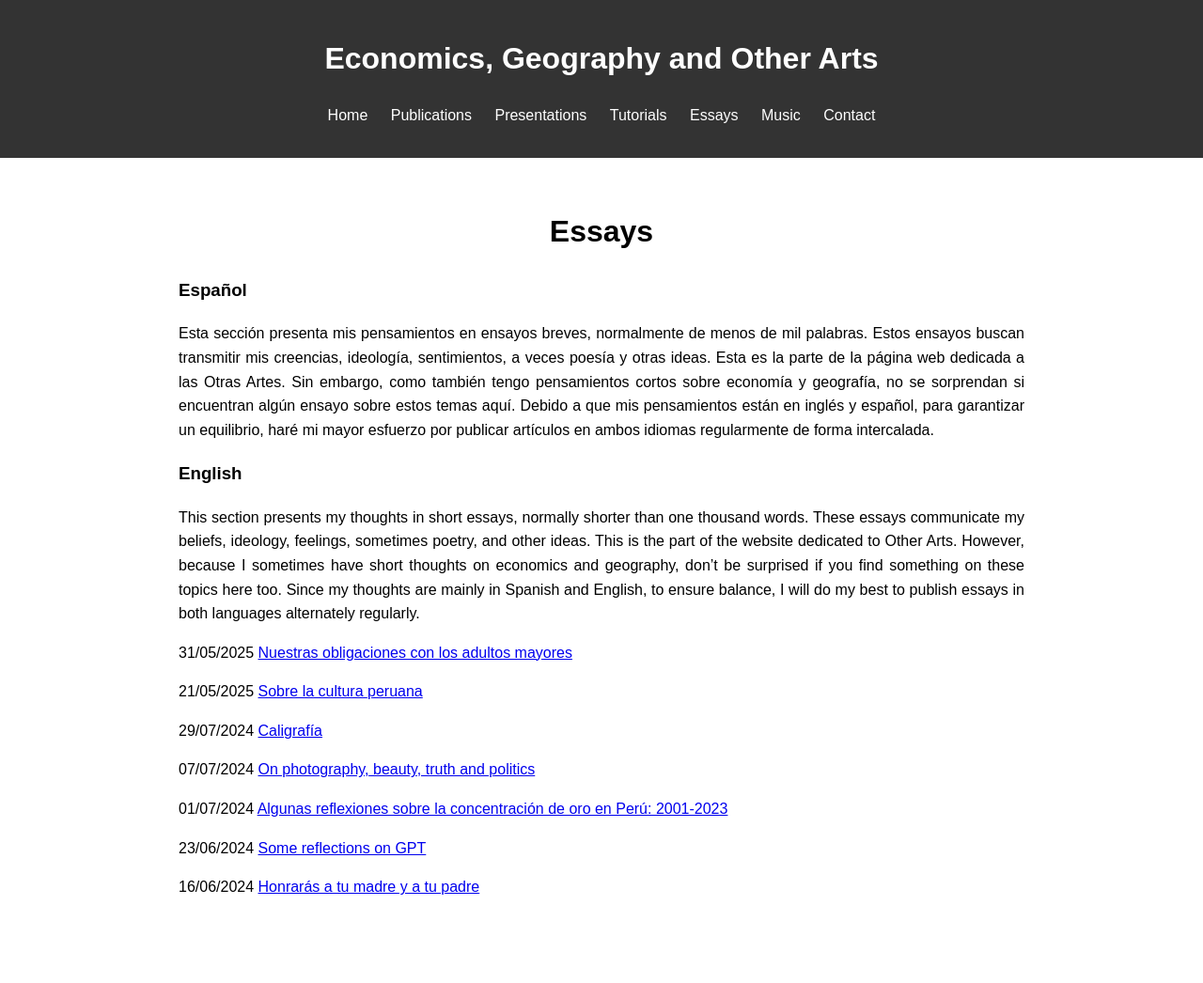
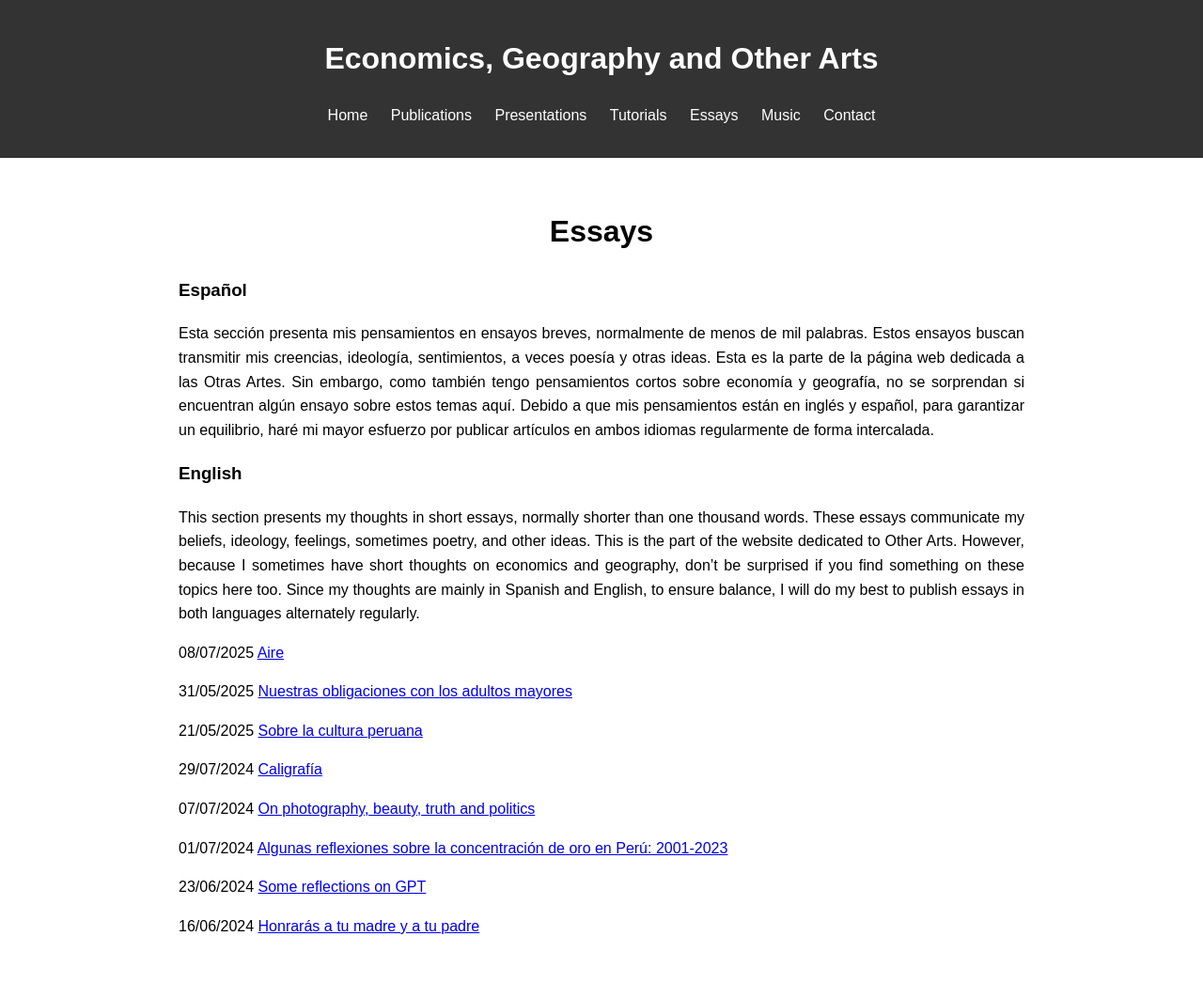
Before and after one commit to Favioleiva/favioleiva.github.io, a Jekyll site: the page built from essays.md, in a window 1280 px wide. Shown: the whole page at 94% size. Built offline with Jekyll 4.4.1, drawn with Linux system fonts in a browser that asks for light colours; nearby versions of some CDN libraries; before the commit the page ends 1005 px from its top, so only the background shows below that.

Commit message:
Update essays.md
added essay on air

```diff
--- a/essays.md
+++ b/essays.md
@@ -14,6 +14,8 @@ Esta sección presenta mis pensamientos en ensayos breves, normalmente de menos
 
 This section presents my thoughts in short essays, normally shorter than one thousand words. These essays communicate my beliefs, ideology, feelings, sometimes poetry, and other ideas. This is the part of the website dedicated to Other Arts. However, because I sometimes have short thoughts on economics and geography, don't be surprised if you find something on these topics here too. Since my thoughts are mainly in Spanish and English, to ensure balance, I will do my best to publish essays in both languages alternately regularly.
 
+08/07/2025 [Aire](essays/8aire.md)
+
 31/05/2025 [Nuestras obligaciones con los adultos mayores](essays/7obligaciones.md)
 
 21/05/2025 [Sobre la cultura peruana](essays/6cultura.md)
```
